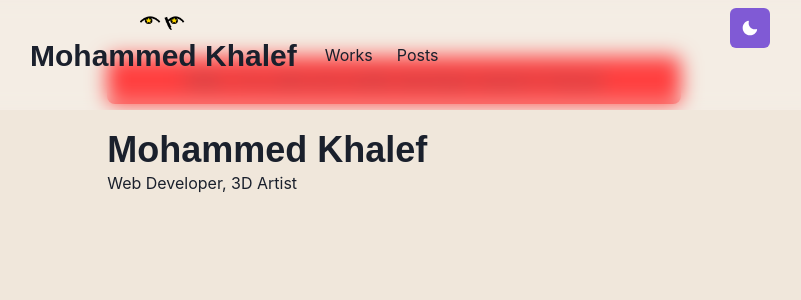
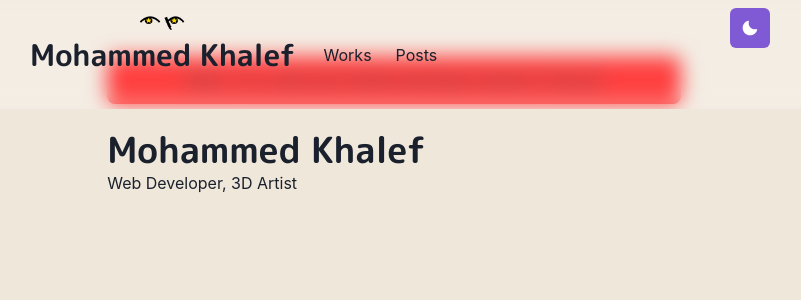
Before and after one commit to eyeschico/portfolio, a Next.js app: page / in a window 1280 px wide. Shown: the top 300 px of the page, without its empty margins (246-1047 px from the left). Built offline with nearby package versions, Linux system fonts and the light colour scheme.

Commit message:
add fonts

```diff
--- /dev/null
+++ b/components/fonts.js
@@ -0,0 +1,11 @@
+import { Global } from "@emotion/react";
+
+const Fonts = () => (
+  <Global
+  styles={`
+  @import url('https://fonts.googleapis.com/css2?family=M+PLUS+Rounded+1c:wght@300;700&display=swap');
+  `}
+  />
+)
+
+export default Fonts
--- a/components/navbar.js
+++ b/components/navbar.js
@@ -79,7 +79,7 @@
         <Box flex={1} align="right">
           <ThemeToggleButton/>
           <Box ml={2} display={{base: 'inline-block', md:'none'}}>
-            <Menu>
+            <Menu >
               <MenuButton
                 as={IconButton}
                 icon={<HamburgerIcon />}
--- a/pages/_app.js
+++ b/pages/_app.js
@@ -1,10 +1,12 @@
 import { ChakraProvider } from '@chakra-ui/react'
 import Layout from '../components/layouts/main'
+import Fonts from '../components/fonts'
 import theme from '../lib/theme'
 
 const Website = ({Component, pageProps, router}) => {
   return (
     <ChakraProvider theme={theme}>
+      <Fonts/>
       <Layout router={router}>
         <Component {...pageProps} key={router.route}/>
       </Layout>
```
